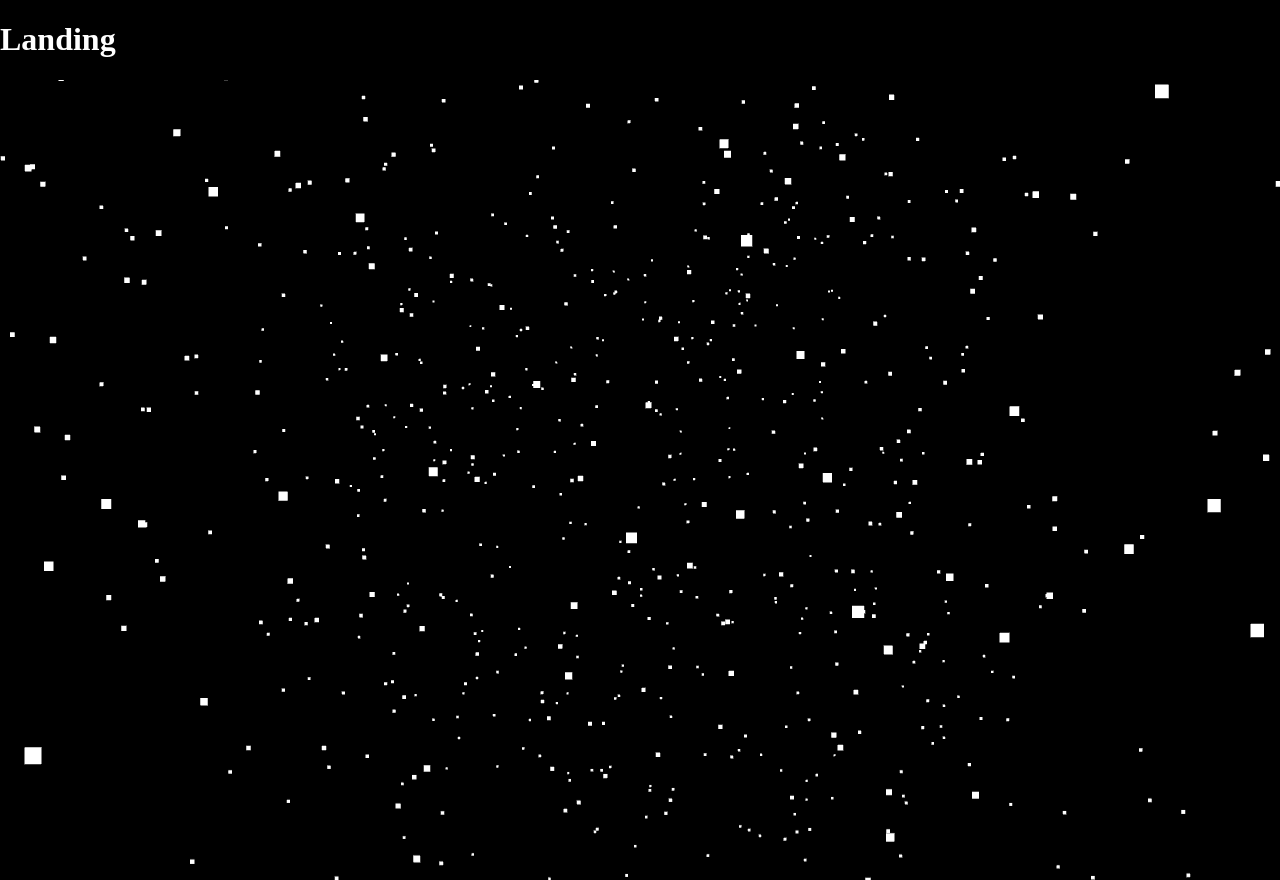
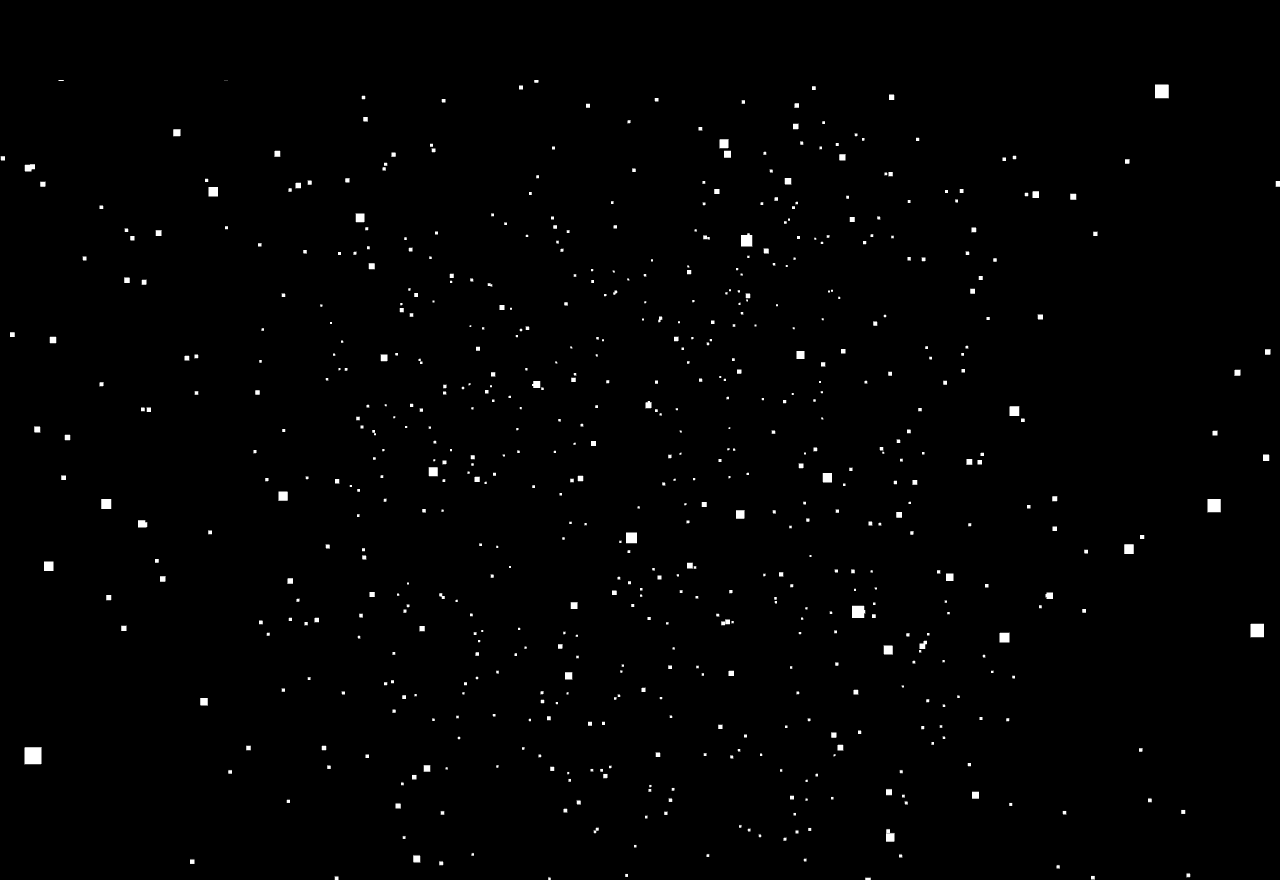
Before and after one commit to The-Powerpuff-Rangers/study-buddy, a Svelte app: page / in a window 1280 px wide. Built offline with nearby package versions, Linux system fonts and the light colour scheme.

Commit message:
chore: change text base color

```diff
--- a/src/app.css
+++ b/src/app.css
@@ -1,6 +1,7 @@
 :root {
     --background-color: #000;
-    --text-color: #fff;
+    --highlight-color: #fff;
+    --text-color: #000000;
   }
 
 body{
--- a/src/routes/Register.svelte
+++ b/src/routes/Register.svelte
@@ -67,7 +67,7 @@
             <label for="universities" class="block mt-4 text-sm text-slate-900"
               >Select Your University</label
             >
-            <select class="w-full h-full text-gray-600 border-2 border-gray-300">
+            <select class="w-full h-full text-gray-600 border-2 border-gray-300 text-xs">
               <option selected />
               {#each unis as university}
                 <option value={university}>{university}</option>
@@ -76,9 +76,7 @@
           </div>
           <!-- END -->
 
-          <button
-            class="block w-full px-4 py-2 mt-10 text-sm font-medium leading-5 text-center text-white transition-colors duration-150 border border-transparent rounded-lg active:bg-blue-600 hover:bg-blue-700 focus:outline-none focus:shadow-outline-blue bg-pink-600"
-          >
+          <button class="block w-full px-4 py-2 mt-10 text-sm font-medium leading-5 text-center text-white transition-colors duration-150 border border-transparent rounded-lg active:bg-blue-600 hover:bg-blue-700 focus:outline-none focus:shadow-outline-blue bg-pink-600">
             Sign Up
           </button>
           <p class=" text-sm mt-4 text-gray-900 ">
```
